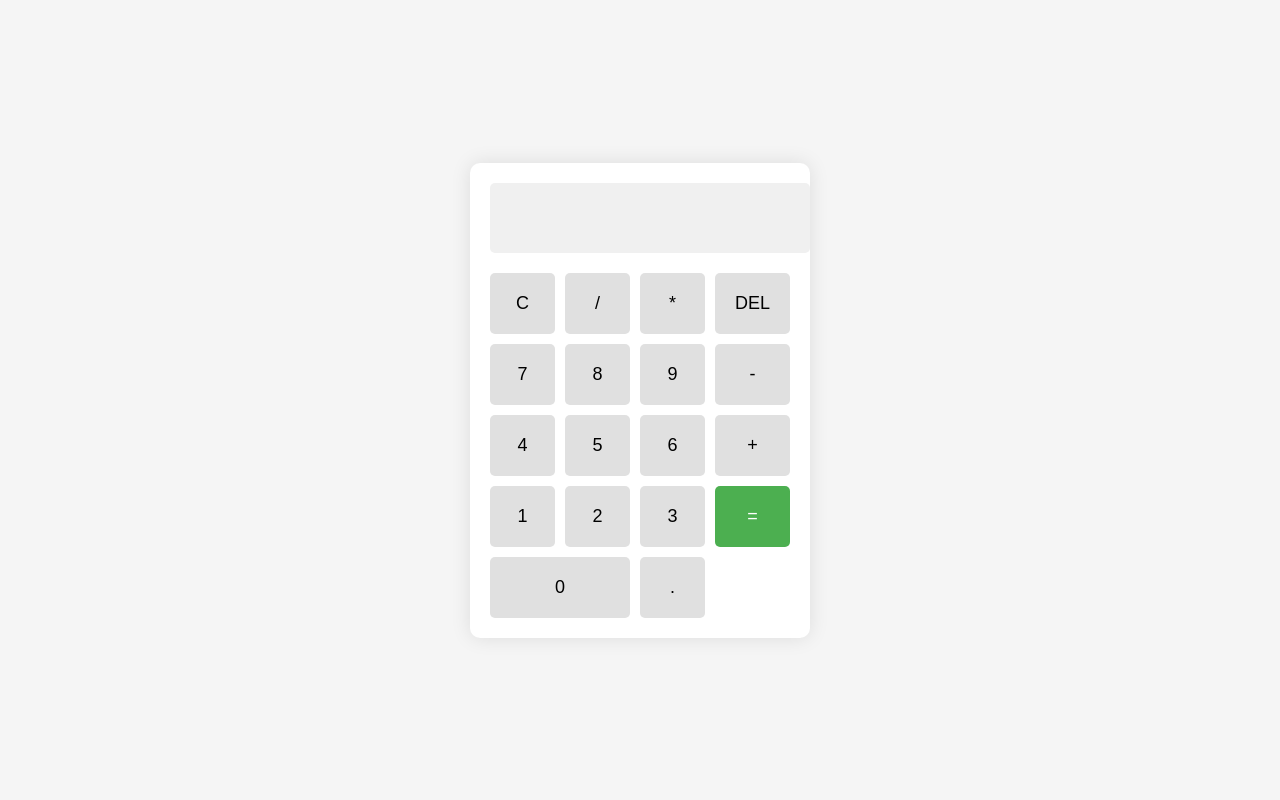
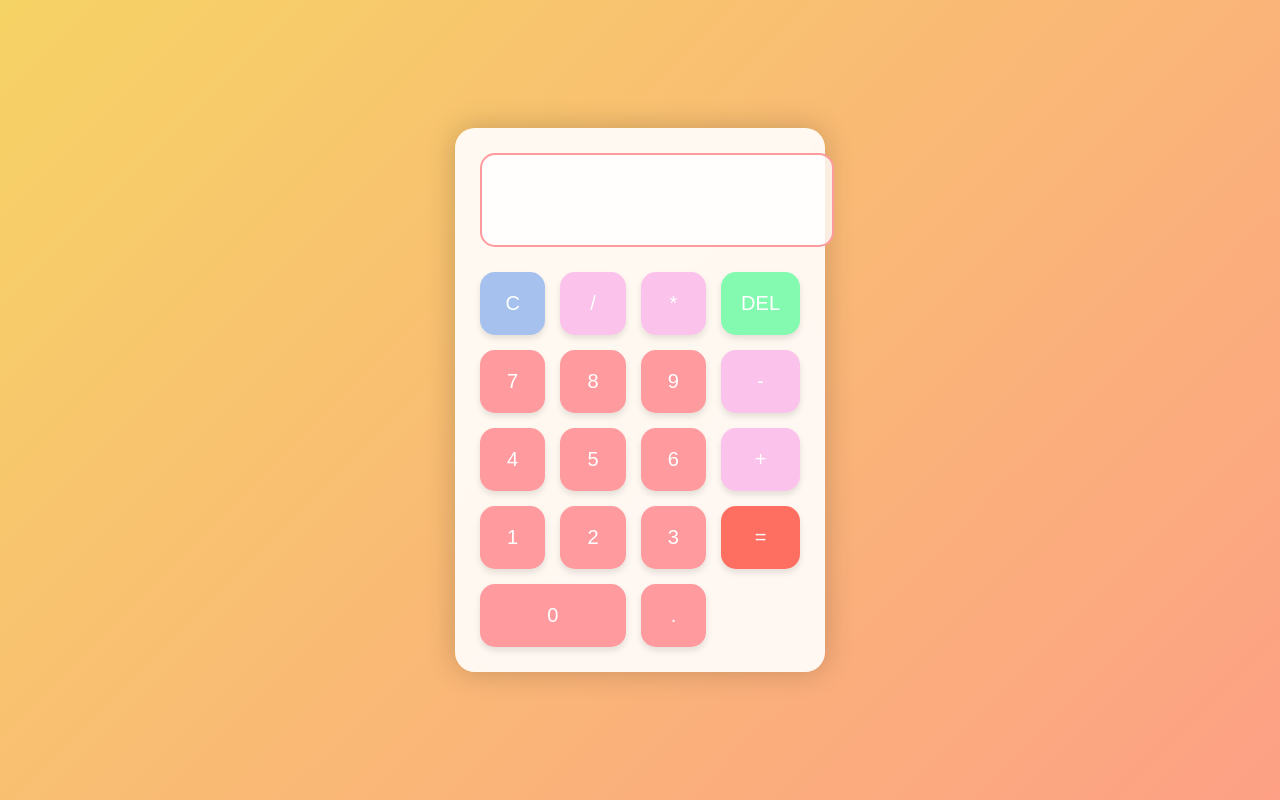
Before and after one commit to yihengqin/calculator-app, a plain HTML site: page index.html in a window 1280 px wide. Drawn offline with Linux system fonts and the light colour scheme.

Commit message:
更新为更可爱的界面样式

```diff
--- a/index.html
+++ b/index.html
@@ -10,18 +10,18 @@
   <div class="calculator">
     <input type="text" id="display" disabled>
     <div class="buttons">
-      <button onclick="clearDisplay()">C</button>
-      <button onclick="appendToDisplay('/')">/</button>
-      <button onclick="appendToDisplay('*')">*</button>
-      <button onclick="deleteLast()">DEL</button>
+      <button class="clear" onclick="clearDisplay()">C</button>
+      <button class="operator" onclick="appendToDisplay('/')">/</button>
+      <button class="operator" onclick="appendToDisplay('*')">*</button>
+      <button class="delete" onclick="deleteLast()">DEL</button>
       <button onclick="appendToDisplay('7')">7</button>
       <button onclick="appendToDisplay('8')">8</button>
       <button onclick="appendToDisplay('9')">9</button>
-      <button onclick="appendToDisplay('-')">-</button>
+      <button class="operator" onclick="appendToDisplay('-')">-</button>
       <button onclick="appendToDisplay('4')">4</button>
       <button onclick="appendToDisplay('5')">5</button>
       <button onclick="appendToDisplay('6')">6</button>
-      <button onclick="appendToDisplay('+')">+</button>
+      <button class="operator" onclick="appendToDisplay('+')">+</button>
       <button onclick="appendToDisplay('1')">1</button>
       <button onclick="appendToDisplay('2')">2</button>
       <button onclick="appendToDisplay('3')">3</button>
--- a/style.css
+++ b/style.css
@@ -4,60 +4,93 @@ body {
   align-items: center;
   height: 100vh;
   margin: 0;
-  background-color: #f5f5f5;
-  font-family: Arial, sans-serif;
+  background: linear-gradient(135deg, #f6d365 0%, #fda085 100%);
+  font-family: 'Comic Sans MS', cursive, sans-serif;
 }
 
 .calculator {
-  background-color: #fff;
-  border-radius: 10px;
-  box-shadow: 0 0 20px rgba(0, 0, 0, 0.1);
-  padding: 20px;
-  width: 300px;
+  background-color: rgba(255, 255, 255, 0.9);
+  border-radius: 20px;
+  box-shadow: 0 0 30px rgba(0, 0, 0, 0.2);
+  padding: 25px;
+  width: 320px;
+  backdrop-filter: blur(5px);
 }
 
 #display {
   width: 100%;
-  height: 50px;
+  height: 60px;
   text-align: right;
-  padding: 10px;
-  font-size: 24px;
-  border: none;
-  border-radius: 5px;
-  background-color: #f0f0f0;
-  margin-bottom: 20px;
+  padding: 15px;
+  font-size: 28px;
+  border: 2px solid #ff9a9e;
+  border-radius: 15px;
+  background-color: rgba(255, 255, 255, 0.8);
+  margin-bottom: 25px;
+  color: #ff6f61;
 }
 
 .buttons {
   display: grid;
   grid-template-columns: repeat(4, 1fr);
-  gap: 10px;
+  gap: 15px;
 }
 
 button {
   padding: 20px;
-  font-size: 18px;
+  font-size: 20px;
   border: none;
-  border-radius: 5px;
-  background-color: #e0e0e0;
+  border-radius: 15px;
+  background-color: #ff9a9e;
+  color: white;
   cursor: pointer;
-  transition: background-color 0.3s;
+  transition: all 0.3s ease;
+  box-shadow: 0 4px 6px rgba(0, 0, 0, 0.1);
 }
 
 button:hover {
-  background-color: #d0d0d0;
+  transform: translateY(-2px);
+  box-shadow: 0 6px 8px rgba(0, 0, 0, 0.15);
+}
+
+button:active {
+  transform: translateY(0);
+  box-shadow: 0 4px 6px rgba(0, 0, 0, 0.1);
 }
 
 button.equal {
   grid-column: span 1;
-  background-color: #4CAF50;
-  color: white;
+  background-color: #ff6f61;
 }
 
 button.equal:hover {
-  background-color: #45a049;
+  background-color: #ff5a4d;
 }
 
 button.zero {
   grid-column: span 2;
 }
+
+button.operator {
+  background-color: #fbc2eb;
+}
+
+button.operator:hover {
+  background-color: #f7a9d9;
+}
+
+button.clear {
+  background-color: #a6c1ee;
+}
+
+button.clear:hover {
+  background-color: #8fa8e1;
+}
+
+button.delete {
+  background-color: #84fab0;
+}
+
+button.delete:hover {
+  background-color: #6de89d;
+}
```
